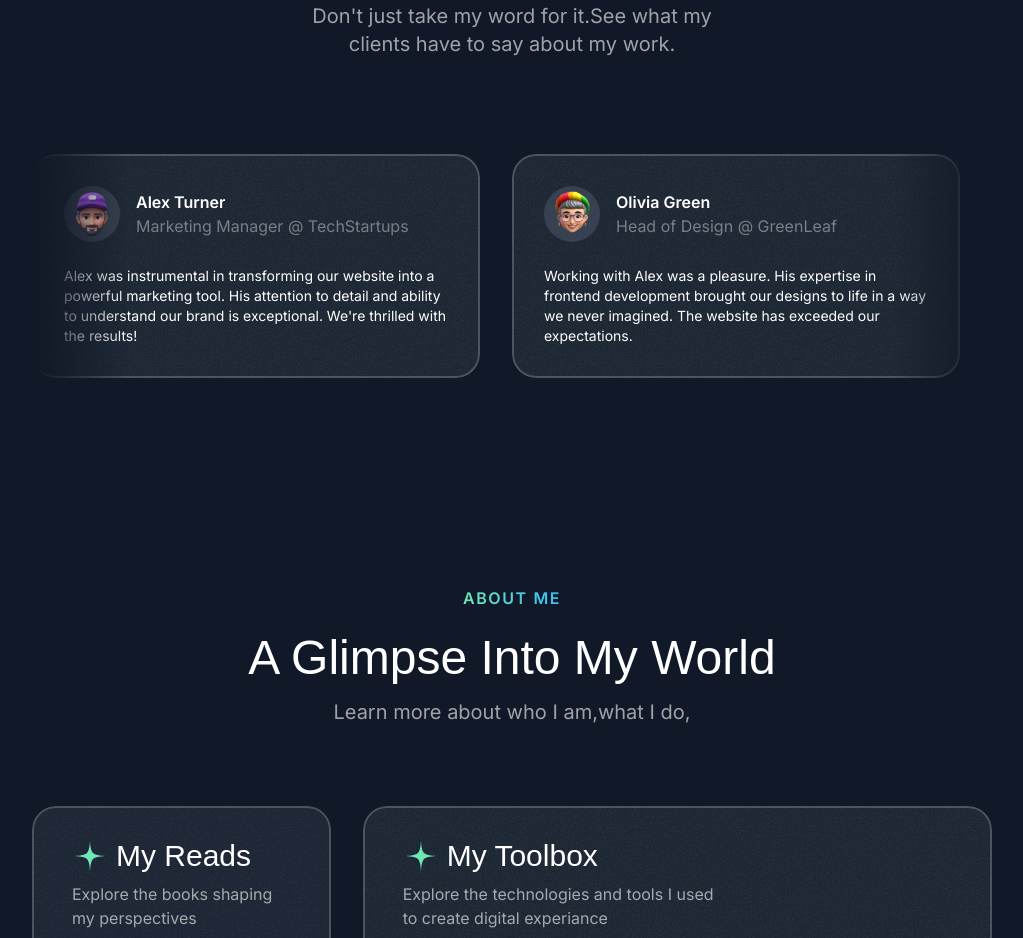
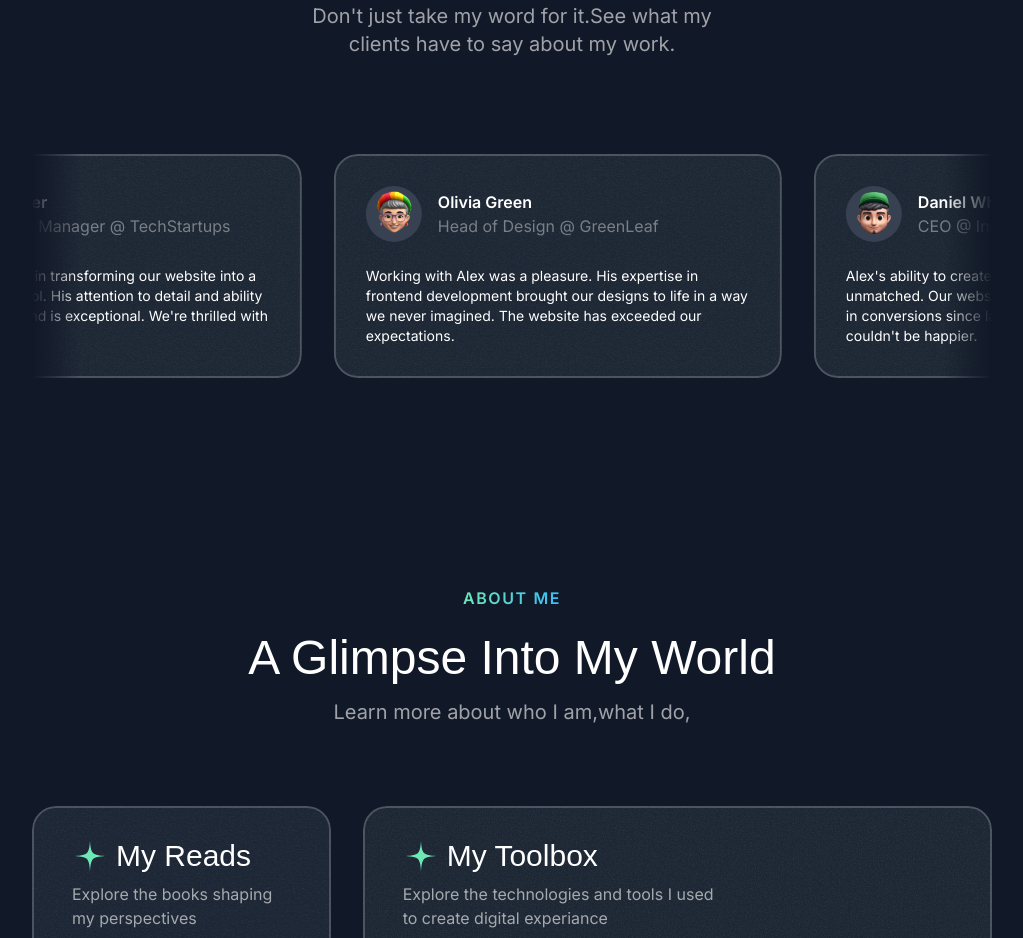
Before and after one commit to mr-Ayalk/ayalk_portfolio, a Next.js app: page / in a window 1280 px wide. Shown: the part 3400-4338 px from the top of the page, without its empty margins (128-1151 px from the left). Built offline with nearby package versions, Linux system fonts and the light colour scheme; a web font is replaced by a local one.

Commit message:
testimonial page animation completed

```diff
--- a/src/sections/Testimonials.tsx
+++ b/src/sections/Testimonials.tsx
@@ -7,6 +7,7 @@
 import Image from "next/image";
 import grainImage from "@/assets/images/grain.jpg";
 import { Card } from "@/components/Card";
+import { Fragment } from "react";
 
 const testimonials = [
   {
@@ -52,12 +53,14 @@
         about my work."
         />
 
-        <div className="mt-16 lg:mt-24 flex overflow-x-clip [mask-image:linear-gradient(to_right,transparent,black_10%,black_90%,transparent)]">
-          <div className="flex gap-8 flex-none">
+        <div className="mt-12 lg:mt-20 flex overflow-x-clip [mask-image:linear-gradient(to_right,transparent,black_5%,black_95%,transparent)] py-4 -my-4">
+          <div className="flex gap-8 pr-8 flex-none animate-move-left [animation-duration:90s] hover:[animation-play-state:paused]">
+            {[...new Array(2)].fill(0).map((_, index) => (
+              <Fragment key={index}>
                 {testimonials.map((testimonial) => (
                   <Card
                     key={testimonial.name}
-                className="max-w-xs md:max-w-md p-6 md:p-8"
+                    className="max-w-xs md:max-w-md p-6 md:p-8 hover:rotate-3 transition duration-300"
                   >
                     <div className="flex gap-4 items-center">
                       <div className="size-14 bg-gray-700 inline-flex items-center justify-center rounded-full flex-shrink-0">
@@ -78,6 +81,8 @@
                     <p className="mt-4 md:mt-6 text-sm">{testimonial.text}</p>
                   </Card>
                 ))}
+              </Fragment>
+            ))}
           </div>
         </div>
       </div>
```
Lines whose indentation alone changed are shown as unchanged.
